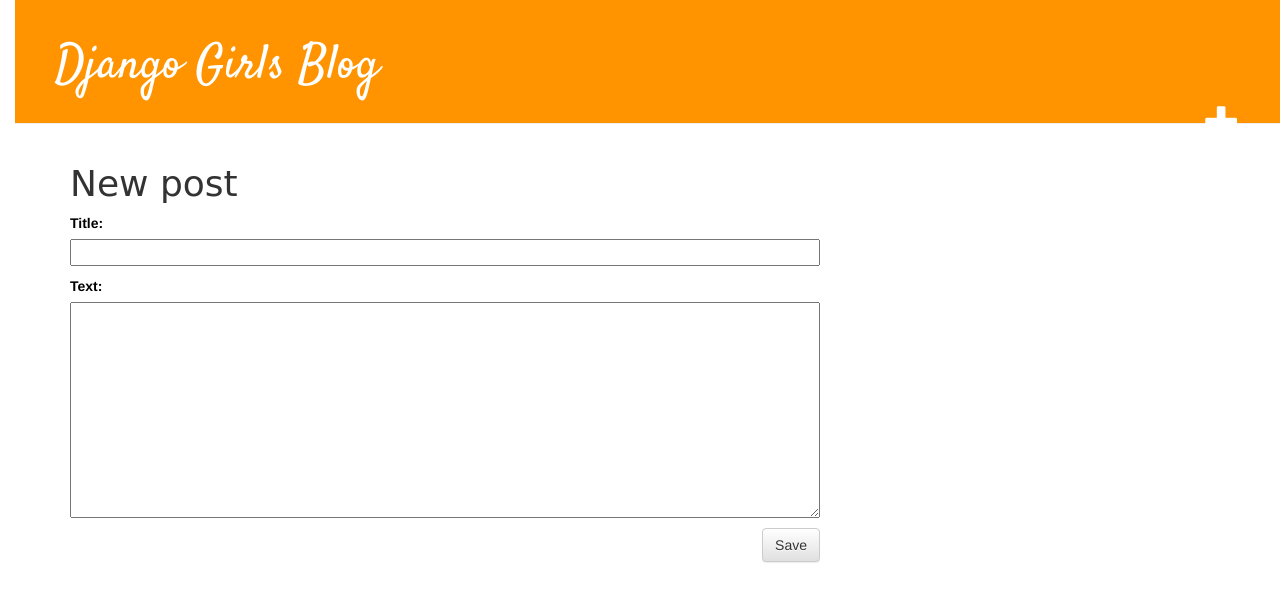
After one commit to rusleein/my-first-blog, a Django app: page /post/new/ in a window 1280 px wide. The commit adds this page. Shown: the top 602 px of the page. Run offline with Django 4.2, Linux system fonts and the light colour scheme; some libraries are stand-ins or nearby versions.

Commit message:
add view, templates, CSS

```diff
--- /dev/null
+++ b/blog/forms.py
@@ -0,0 +1,9 @@
+from django import forms
+
+from .models import Post
+
+
+class PostForm(forms.ModelForm):
+    class Meta:
+        model = Post
+        fields = ('title', 'text',)
--- a/blog/templates/blog/base.html
+++ b/blog/templates/blog/base.html
@@ -18,6 +18,7 @@
     <body>
         <div class="page-header">
             <h1><a href="/">Django Girls Blog</a></h1>
+            <a href="{% url 'post_new' %}" class="top-menu"><span class="glyphicon glyphicon-plus"></span></a>
         </div>
         <div class="content container">
             <div class="row">
--- /dev/null
+++ b/blog/templates/blog/post_edit.html
@@ -0,0 +1,9 @@
+{% extends 'blog/base.html' %}
+
+{% block content %}
+    <h1>New post</h1>
+    <form method="POST" class="post-form">{% csrf_token %}
+        {{ form.as_p }}
+        <button type="submit" class="save btn btn-default">Save</button>
+    </form>
+{% endblock %}
--- a/blog/urls.py
+++ b/blog/urls.py
@@ -5,4 +5,5 @@
 urlpatterns = [
     path('', views.post_list, name='post_list'),
     path('post/<int:pk>/', views.post_detail, name='post_detail'),
+    path('post/new/', views.post_new, name='post_new'),
 ]
--- a/blog/views.py
+++ b/blog/views.py
@@ -1,11 +1,29 @@
-from django.shortcuts import render, get_object_or_404
+from django.shortcuts import render, get_object_or_404, redirect
 from .models import Post
+from .forms import PostForm
 from django.utils import timezone
+
+
 # Create your views here.
 def post_list(request):
     posts = Post.objects.filter(published_date__lte=timezone.now()).order_by('published_date')
-    return render(request, 'blog/post_list.html', {'posts':posts})
+    return render(request, 'blog/post_list.html', {'posts': posts})
+
 
 def post_detail(request, pk):
     post = get_object_or_404(Post, pk=pk)
-    return render(request, 'blog/post_detail.html', {'post':post})
+    return render(request, 'blog/post_detail.html', {'post': post})
+
+
+def post_new(request):
+    if request.method == "POST":
+        form = PostForm(request.POST)
+        if form.is_valid():
+            post = form.save(commit=False)
+            post.author = request.user
+            post.published_date = timezone.now()
+            post.save()
+            return redirect('post_detail', pk=post.pk)
+    else:
+        form = PostForm()
+    return render(request, 'blog/post_edit.html', {'form': form})
```
